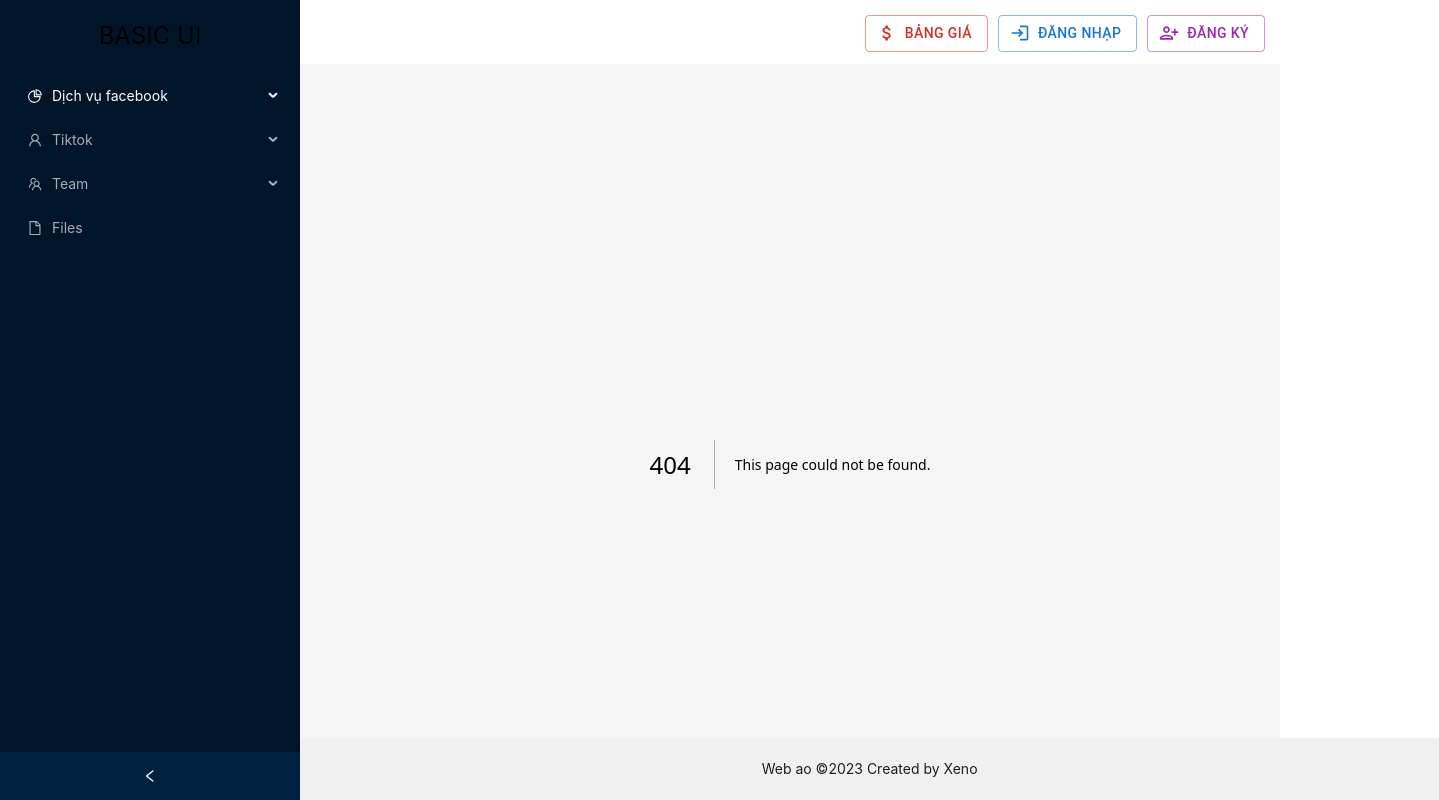
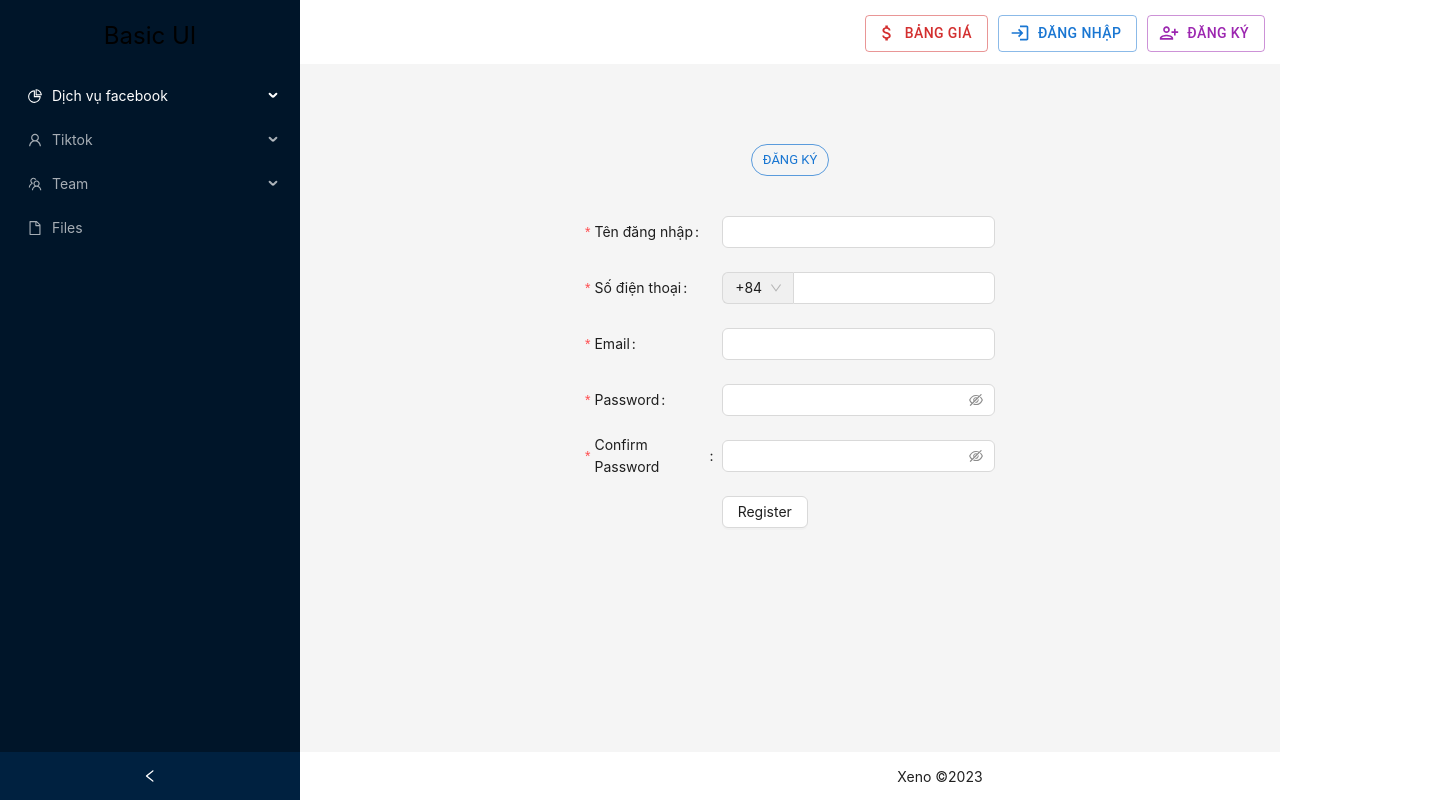
Before and after one commit to quanxenon5525/buff-servicesocial-web, a Next.js app: page /sign-up in a window 1280 px wide. Before the commit this address had no page. Shown: the top 800 px of the page, 1439 px wide, since content can reach past the window. Built offline with nearby package versions, Linux system fonts and the light colour scheme.

Commit message:
push new code

```diff
--- a/src/app/(auth)/login/page.tsx
+++ b/src/app/(auth)/login/page.tsx
@@ -11,6 +11,7 @@ type FieldType = {
 };
 
 export const page = () => {
+  // eslint-disable-next-line react-hooks/rules-of-hooks
   const router = useRouter();
 
   const onFinish = (values: any) => {
--- /dev/null
+++ b/src/app/(auth)/sign-up/page.tsx
@@ -0,0 +1,173 @@
+"use client";
+import { Chip } from "@mui/material";
+import { Button, Form, Input, Select } from "antd";
+import { useRouter } from "next/navigation";
+
+const { Option } = Select;
+
+/* eslint-disable no-template-curly-in-string */
+const validateMessages = {
+  required: "${label} is required!",
+  types: {
+    email: "${label} is not a valid email!",
+    number: "${label} is not a valid number!",
+  },
+  number: {
+    range: "${label} must be between ${min} and ${max}",
+  },
+};
+
+const prefixSelector = (
+  <Form.Item name="prefix" noStyle>
+    <Select defaultValue="84" style={{ width: 70 }}>
+      <Option value="84">+84</Option>
+    </Select>
+  </Form.Item>
+);
+
+const formItemLayout = {
+  labelCol: {
+    xs: { span: 24 },
+    sm: { span: 8 },
+  },
+  wrapperCol: {
+    xs: { span: 24 },
+    sm: { span: 16 },
+  },
+};
+
+const tailFormItemLayout = {
+  wrapperCol: {
+    xs: {
+      span: 24,
+      offset: 0,
+    },
+    sm: {
+      span: 16,
+      offset: 8,
+    },
+  },
+};
+
+type FieldType = {
+  username?: string;
+  password?: string;
+  email?: string;
+  confirmPassword?: string;
+  phone?: string;
+};
+
+export const page = () => {
+  const router = useRouter();
+  const onFinish = (values: any, fieldsValue: any) => {
+    // Su dung date-picker moi xai
+    // const values = {
+    //   ...fieldsValue,
+    //   "date-picker": fieldsValue["date-picker"].format("YYYY-MM-DD"),
+    // };
+    const { username, password, phone, confirmPassword } = values;
+    if (values) {
+      router.push("/login");
+    }
+    console.log(values);
+  };
+
+  const onFinishFailed = (errorInfo: any) => {
+    console.log("Failed:", errorInfo);
+  };
+  return (
+    <div className="p-20">
+      <div className="text-black text-center mb-10">
+        <Chip variant="outlined" size="large" color="primary" label="ĐĂNG KÝ" />
+      </div>
+      <Form
+        {...formItemLayout}
+        name="register"
+        onFinish={onFinish}
+        style={{
+          marginLeft: "25%",
+          maxWidth: "50%",
+        }}
+        scrollToFirstError
+        // layout="vertical"
+        labelWrap
+        labelAlign="left"
+        autoComplete="off"
+        // validateMessages={validateMessages}
+      >
+        <Form.Item<FieldType>
+          name="username"
+          label="Tên đăng nhập"
+          rules={[{ required: true, message: "Vui lòng nhập tên đăng nhập!" }]}
+        >
+          <Input />
+        </Form.Item>
+        <Form.Item<FieldType>
+          name="phone"
+          label="Số điện thoại"
+          rules={[{ required: true, message: "Vui lòng nhập số điện thoại!" }]}
+        >
+          <Input addonBefore={prefixSelector} style={{ width: "100%" }} />
+        </Form.Item>
+        <Form.Item<FieldType>
+          name="email"
+          label="Email"
+          rules={[
+            {
+              type: "email",
+              message: "Email không đúng định dạng!",
+            },
+            {
+              required: true,
+              message: "Vui lòng nhập Email!",
+            },
+          ]}
+        >
+          <Input />
+        </Form.Item>
+        <Form.Item<FieldType>
+          label="Password"
+          name="password"
+          rules={[
+            {
+              required: true,
+              message: "Vui lòng nhập mật khẩu!",
+            },
+          ]}
+        >
+          <Input.Password />
+        </Form.Item>
+        <Form.Item<FieldType>
+          label="Confirm Password"
+          name="confirmPassword"
+          dependencies={["password"]}
+          rules={[
+            {
+              required: true,
+              message: "Vui lòng nhập mật khẩu xác nhận!",
+            },
+            ({ getFieldValue }) => ({
+              validator(_, value) {
+                if (!value || getFieldValue("password") === value) {
+                  return Promise.resolve();
+                }
+                return Promise.reject(
+                  new Error("Mật khẩu xác nhận không khớp!")
+                );
+              },
+            }),
+          ]}
+        >
+          <Input.Password />
+        </Form.Item>
+        <Form.Item {...tailFormItemLayout}>
+          <Button className="text-center gap-y-1.5" htmlType="submit">
+            Register
+          </Button>
+        </Form.Item>
+      </Form>
+    </div>
+  );
+};
+
+export default page;
--- a/src/app/globals.css
+++ b/src/app/globals.css
@@ -18,10 +18,10 @@
 
 body {
   color: rgb(var(--foreground-rgb));
-  background: linear-gradient(
+  /* background: linear-gradient(
       to bottom,
       transparent,
       rgb(var(--background-end-rgb))
     )
-    rgb(var(--background-start-rgb));
+    rgb(var(--background-start-rgb)); */
 }
--- /dev/null
+++ b/src/components/buttons/ButtonCustom.tsx
@@ -0,0 +1,58 @@
+import { Button, IconButton, useMediaQuery } from "@mui/material";
+import React, { FC, ReactNode, useState } from "react";
+
+type ButtonProps = {
+  children?: ReactNode;
+  color?: any;
+  disabled?: boolean;
+  fullWidth?: boolean;
+  startIcon?: any;
+  endIcon?: ReactNode;
+  href?: string;
+  size?: any;
+  variant?: any;
+  onClick?: any;
+};
+export const ButtonCustom: FC<ButtonProps> = (props: any) => {
+  const {
+    children,
+    color = "primary",
+    variant = "outlined",
+    disabled = false,
+    fullWidth = false,
+    startIcon,
+    endIcon,
+    href,
+    size,
+    onClick,
+  } = props;
+  const isMobile = useMediaQuery("(max-width:600px)");
+  return (
+    <>
+      {!isMobile ? (
+        <Button
+          color={color}
+          disabled={disabled}
+          fullWidth={fullWidth}
+          startIcon={startIcon}
+          endIcon={endIcon}
+          href={href}
+          size={size}
+          variant={variant}
+          onClick={onClick}
+        >
+          {children}
+        </Button>
+      ) : (
+        <IconButton
+          color={color}
+          disabled={disabled}
+          size={size}
+          onClick={onClick}
+        >
+          {startIcon}
+        </IconButton>
+      )}
+    </>
+  );
+};
--- /dev/null
+++ b/src/components/buttons/index.ts
@@ -0,0 +1 @@
+export * from "./ButtonCustom";
--- a/src/components/layout/Footer.tsx
+++ /dev/null
@@ -1,9 +0,0 @@
-import React from "react";
-
-export default function Footer() {
-  return (
-    <div className="container-fluid bg-danger bg-gradient text-center mt-2">
-      2023 @ Xeno copyright
-    </div>
-  );
-}
--- a/src/components/layout/MainLayout.tsx
+++ b/src/components/layout/MainLayout.tsx
@@ -1,22 +1,22 @@
 "use client";
-import React, { useState } from "react";
 import {
-  DesktopOutlined,
   FileOutlined,
   PieChartOutlined,
   TeamOutlined,
   UserOutlined,
 } from "@ant-design/icons";
-import type { MenuProps } from "antd";
-import { Breadcrumb, Layout, Menu, Slider, theme } from "antd";
-import Image from "next/image";
-import { Box, Button } from "@mui/material";
 import AttachMoneyIcon from "@mui/icons-material/AttachMoney";
 import LoginIcon from "@mui/icons-material/Login";
 import PersonAddAltIcon from "@mui/icons-material/PersonAddAlt";
+import { Box, Button, useMediaQuery } from "@mui/material";
+import type { MenuProps } from "antd";
+import { Layout, Menu, Spin, theme } from "antd";
 import { useRouter } from "next/navigation";
+import React, { useEffect, useState } from "react";
+import { ButtonCustom } from "../buttons";
+import Link from "next/link";
 
-const { Header, Content, Footer, Sider } = Layout;
+const { Header, Footer, Sider } = Layout;
 
 type MenuItem = Required<MenuProps>["items"][number];
 
@@ -55,7 +55,26 @@ export default function MainLayout({ children }: any) {
   const {
     token: { colorBgContainer },
   } = theme.useToken();
+
+  const [loading, setLoading] = useState(true);
+
+  useEffect(() => {
+    const fetchData = async () => {
+      try {
+        await new Promise((resolve) => setTimeout(resolve, 2000));
+        setLoading(false);
+      } catch (error) {
+        console.error("Error fetching data:", error);
+        setLoading(false);
+      }
+    };
+
+    fetchData();
+  }, []);
+
   return (
+    <>
+      {!loading ? (
         <Layout style={{ minHeight: "100vh" }}>
           <Sider
             collapsible
@@ -65,7 +84,9 @@ export default function MainLayout({ children }: any) {
             collapsed={collapsed}
             onCollapse={(value) => setCollapsed(value)}
           >
-        <div className="text-center text-2xl text-zinc p-5">BASIC UI</div>
+            <div className="text-center text-2xl text-zinc p-5">
+              <Link href="/">Basic UI</Link>
+            </div>
             <Menu
               theme="dark"
               defaultSelectedKeys={["1"]}
@@ -83,7 +104,7 @@ export default function MainLayout({ children }: any) {
                   gap: 10,
                 }}
               >
-            <Button
+                <ButtonCustom
                   variant="outlined"
                   color="error"
                   startIcon={<AttachMoneyIcon />}
@@ -92,8 +113,8 @@ export default function MainLayout({ children }: any) {
                   }}
                 >
                   Bảng giá
-            </Button>
-            <Button
+                </ButtonCustom>
+                <ButtonCustom
                   variant="outlined"
                   color="primary"
                   startIcon={<LoginIcon />}
@@ -101,35 +122,52 @@ export default function MainLayout({ children }: any) {
                     router.push("/login");
                   }}
                 >
-              Đăng nhạp
-            </Button>
-            <Button
+                  Đăng nhập
+                </ButtonCustom>
+                <ButtonCustom
                   variant="outlined"
                   color="secondary"
                   startIcon={<PersonAddAltIcon />}
                   onClick={() => {
-                router.push("/signup");
+                    router.push("/sign-up");
                   }}
                 >
                   Đăng ký
-            </Button>
+                </ButtonCustom>
               </Box>
             </Header>
             {children}
             <Footer
               style={{
-            position: "absolute",
+                display: "flex",
+                flexDirection: "column",
+                justifyContent: "center",
+                position: "fixed",
                 bottom: 0,
-            width: "89%",
-            height: "auto",
-            backgroundColor: "#f0f0f0",
+                width: "100%",
+                height: 0,
+                backgroundColor: "white",
                 textAlign: "center",
-            lineHeight: "100%",
               }}
             >
-          Web ao ©2023 Created by Xeno
+              Xeno ©2023
             </Footer>
           </Layout>
         </Layout>
+      ) : (
+        <Spin
+          tip="Vui lòng đợi trong giây lát"
+          size="large"
+          style={{
+            display: "flex",
+            justifyContent: "center",
+            padding: 10,
+            marginTop: "20%",
+          }}
+        >
+          <div className="content" />
+        </Spin>
+      )}
+    </>
   );
 }
--- a/src/components/layout/index.ts
+++ b/src/components/layout/index.ts
@@ -1,2 +1 @@
 export * from "./MainLayout";
-export * from "./Footer";
```
Also changed, not shown: public/logo.png (deleted). Lines whose indentation alone changed are shown as unchanged.
